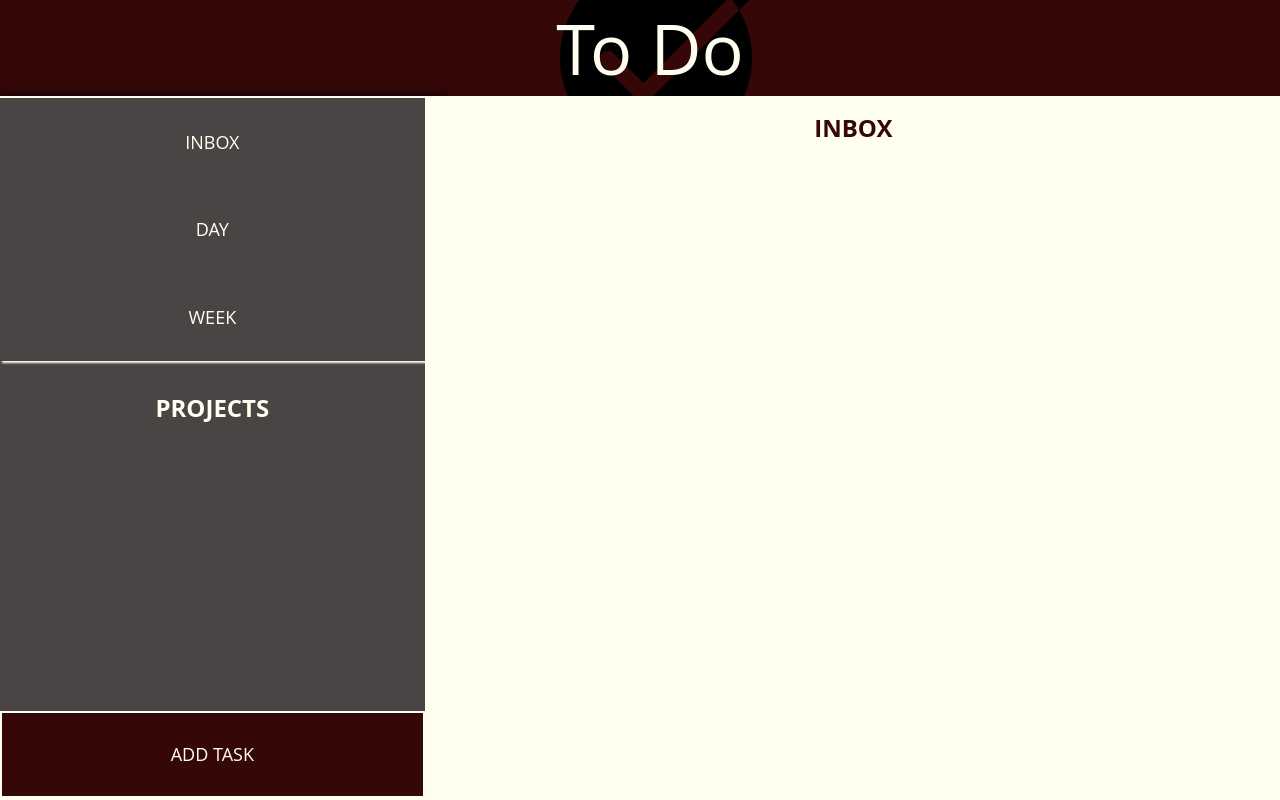
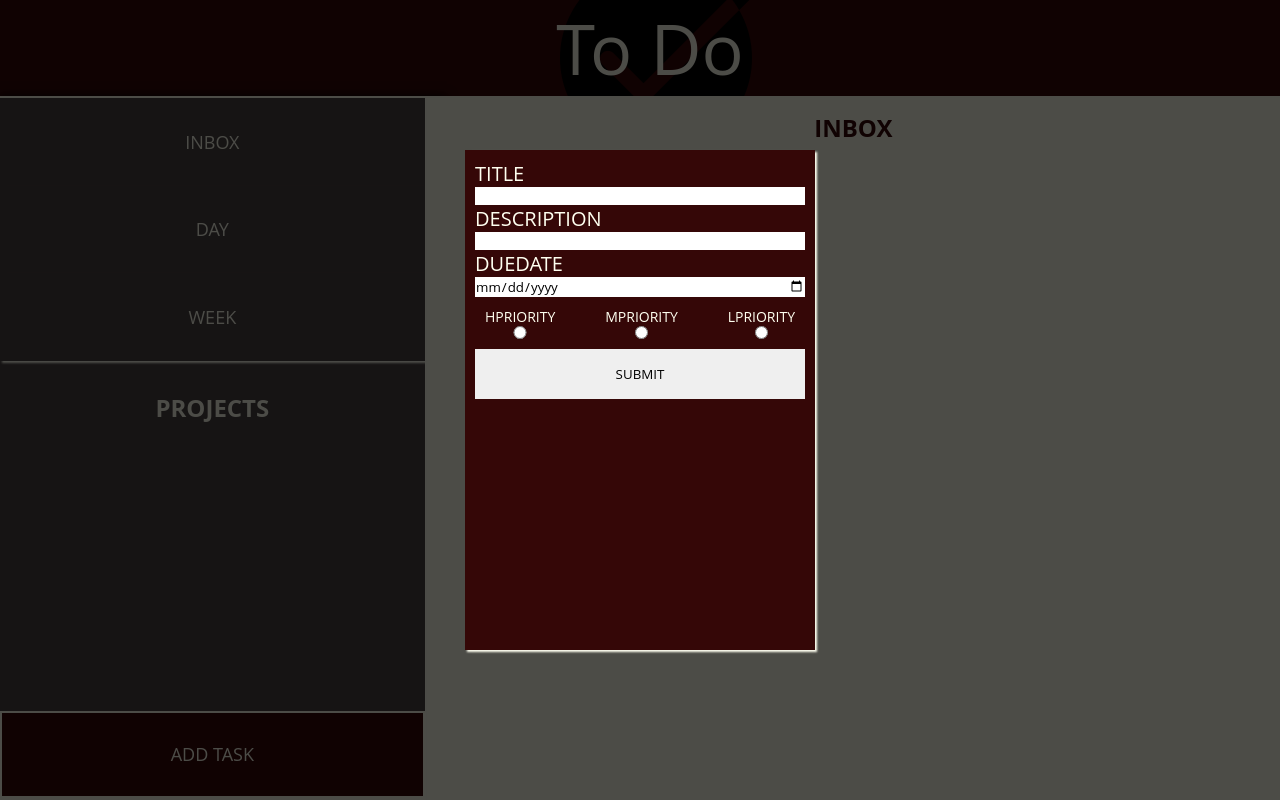
Before and after one commit to TannerHornsby7/odin-todo, a website built with webpack: page index.html in a window 1280 px wide. Both pictures are taken after a click on the button "ADD TASK". Built offline with nearby package versions, Linux system fonts and the light colour scheme; a web font is replaced by a local one.

Commit message:
Create basic form

```diff
--- /dev/null
+++ b/src/holder.js
@@ -0,0 +1,20 @@
+const todo = (t, d, dd, p, n)=>{
+    const proto = {
+        type: 'Todo',
+        t,
+        d,
+        dd,
+        p,
+        n,
+        getVal(key) {
+            return this.key;
+        },
+        setVal(key, value) {
+            this[key] = value;
+        }
+    }
+
+    return Object.assign(Object.create(proto), {t, d, dd, p, n})
+};
+
+export default todo
--- a/src/index.js
+++ b/src/index.js
@@ -1,7 +1,46 @@
-import layout from './layout';
+import { popform, layout } from './layout';
+import todo from './holder'
 import './style.scss';
 
 let l = layout("container", "header", "navbar", "main").compose();
+let todoArr = [];
+
+// Add Event Listeners to Layout
+const addtask = document.getElementById('addtask');
+
+addtask.addEventListener('click', ()=>{
+    popform();
+    const submitbtn = document.getElementById('submit');
+
+    submitbtn.addEventListener('click', ()=> {
+        const formoverlay = document.querySelector('.formoverlay')
+        const inputs = getInputs();
+        todoArr.push(todo(inputs));
+        formoverlay.style.display = 'none';
+        console.log(todoArr);
+    });
+    //update ui
+});
+
+//get all input values
+function getInputs() {
+    const formEl = document.forms.popform;
+    const formData = new FormData(formEl);
+    let t = formData.get('title');
+    let d = formData.get('description')
+    let dd = formData.get('date');
+    let p = formData.get('radio');
+    let n = formData.get('note');
+
+    return {n, d, dd, p}
+}
+
+
+
 
 console.log("Hello World!");
 console.log(l);
+
+const john = todo("John", "john is a smelly boy", "1/22/2022", "HIGH", "he really stinks");
+john.setVal("t", "David");
+console.log(john);
--- a/src/layout.js
+++ b/src/layout.js
@@ -1,7 +1,8 @@
+import { doc } from 'prettier';
 import './style.scss';
 
 // layout factory function
-let layout = (c, h, n, m, f) => {
+const layout = (c, h, n, m, f) => {
     const proto = {
         type: 'layout',
         c, //container
@@ -18,6 +19,48 @@ let layout = (c, h, n, m, f) => {
     }
     return Object.assign(Object.create(proto), { c, h, n, m } );
 };
+
+// Form factory function
+const popform = () => {
+    const formbody = document.createElement('div');
+    const form = document.createElement('form');
+    const submit = createButton('submit');
+    const priorities = document.createElement('div');
+    priorities.classList.add('priorities');
+
+    submit.type = 'button';
+    formbody.classList.add('formoverlay');
+    form.id = 'popform';
+    form.method = "post";
+    form.appendChild(createInput('title', 'text'));
+    form.appendChild(createInput('description', 'text'));
+    form.appendChild(createInput('duedate', 'date'));
+    priorities.appendChild(createInput('hpriority', 'radio'));
+    priorities.appendChild(createInput('mpriority', 'radio'));
+    priorities.appendChild(createInput('lpriority', 'radio'));
+    form.appendChild(priorities);
+    form.appendChild(submit);
+
+    formbody.appendChild(form);
+
+    document.body.appendChild(formbody);
+}
+
+// Create form input
+function createInput (name, type) {
+    const div = document.createElement('div');
+    const element = document.createElement('input');
+    const label = document.createElement('label');
+    label.for = name;
+    label.textContent = name.toUpperCase();
+    element.type = type;
+    element.name = name;
+    element.classList.add(name);
+    div.appendChild(label);
+    div.appendChild(element);
+
+    return div;
+}
 
 // Append list of sections to container
 function appendSections(c) {
@@ -84,4 +127,4 @@ function createButton(name) {
 }
 
 
-export default layout;
+export { layout, popform };
--- a/src/style.scss
+++ b/src/style.scss
@@ -93,3 +93,54 @@ $darkcolor: rgb(53, 7, 7);
         margin-top: 15px;
     }
 }
+
+.formoverlay {
+    position: absolute;
+    top: 0;
+    left: 0;
+    width: 100%;
+    height: 100%;
+    background-color: rgba(black, .7);
+    display: grid;
+    place-content: center;
+    font-size: 20px;
+    #popform {
+        @include theme;
+        padding: 10px;
+        min-height: 500px;
+        min-width: 350px;
+        width: 70%;
+        height: 50%;
+
+        input {
+            &:hover {
+                cursor: pointer;
+            }
+        }
+
+        div {
+            display: flex;
+            flex-direction: column;
+        }
+
+        .priorities {
+            font-size: 14px;
+            display: flex;
+            flex-direction: row;
+            justify-content: space-between;
+            align-items: center;
+            padding: 10px;
+        }
+
+        button {
+            width: 100%;
+            height: 50px;
+
+            &:hover {
+                background-color: ivory;
+                cursor: pointer;
+            }
+        }
+    }
+
+}
--- a/webpack.config.js
+++ b/webpack.config.js
@@ -7,6 +7,7 @@ const isProduction = process.env.NODE_ENV == "production";
 
 const config = {
   entry: {
+    holder: "./src/holder.js",
     index: "./src/index.js",
     layout: "./src/layout.js"
   },
```
